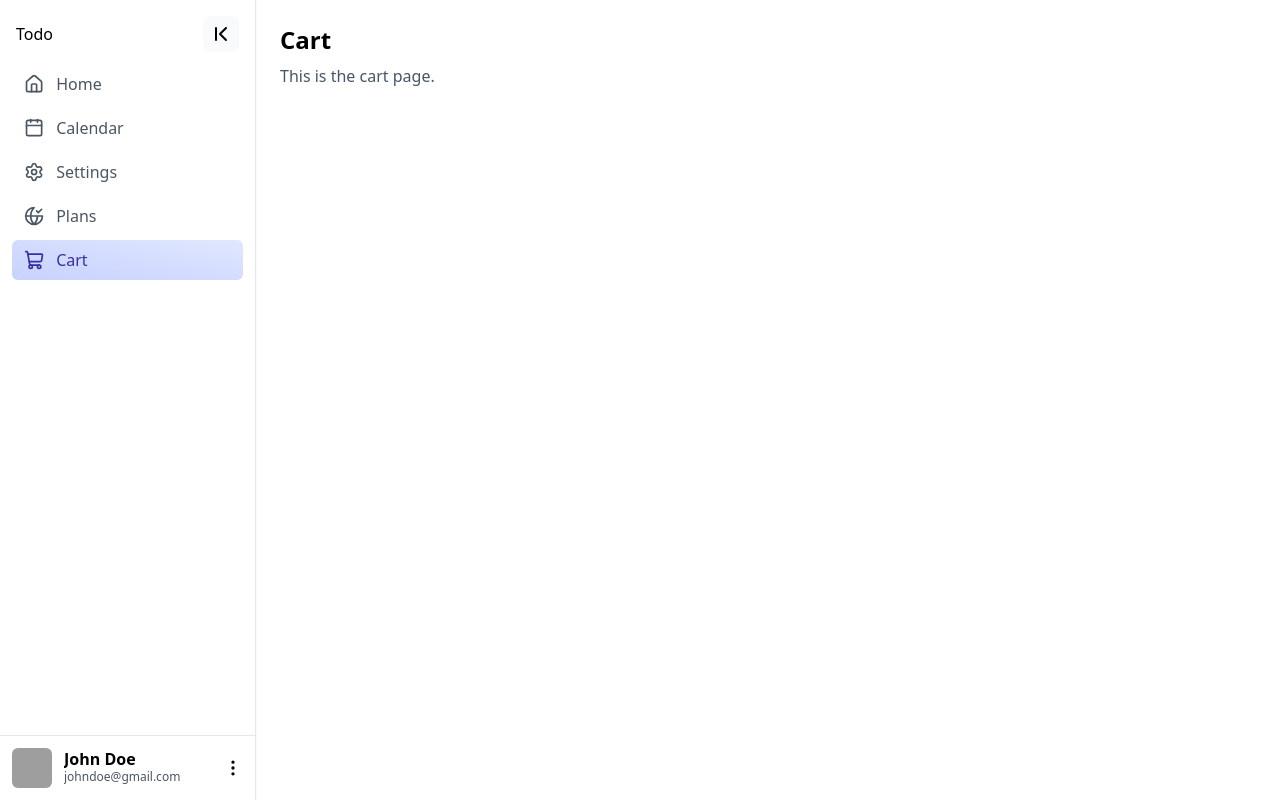
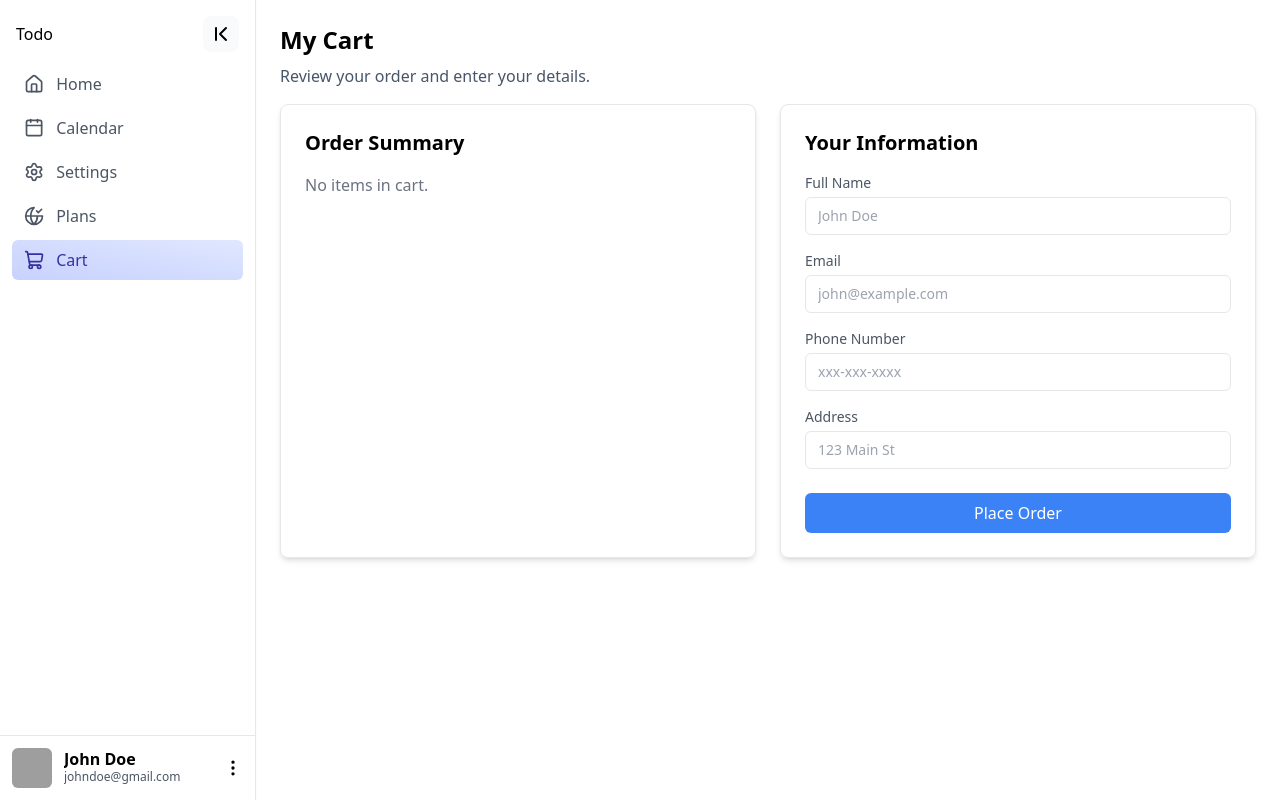
Before and after one commit to sriyuthyerramshetty-bot/DE-cognizant-project, a React (Vite) app: page /cart in a window 1280 px wide. Built offline with nearby package versions, Linux system fonts and the light colour scheme; grey boxes are pictures that could not be loaded.

Commit message:
Added TextAssets file, used for updating text on the site. Added CartContext file for the add to cart funcitonality. Modified styles on Cart Page and Plan Page.

```diff
--- a/src/App.jsx
+++ b/src/App.jsx
@@ -8,9 +8,11 @@ import CartPage from './pages/CartPage.jsx'
 import Sidebar, { SidebarItem } from './components/Sidebar.jsx'
 import { Home, Calendar, Settings, GlobeCheck, ShoppingCart } from 'lucide-react'
 import { plans } from './data/data.js'
+import { CartProvider } from './context/CartContext.jsx'
 
 function App() {
   return (
+    <CartProvider>
       <main className="App flex min-h-screen">
         <Sidebar>
           <SidebarItem icon={<Home />} text="Home" to="/" end />
@@ -30,6 +32,7 @@ function App() {
           </Routes>
         </section>
       </main>
+    </CartProvider>
   )
 }
 
--- /dev/null
+++ b/src/assets/TextAssets.json
@@ -0,0 +1,26 @@
+{
+    "CartPage": {
+        "title": "My Cart",
+        "subtitle": "Review your order and enter your details.",
+        "orderSummary": "Order Summary",
+        "emptyMessage": "No items in cart.",
+        "total": "Total"
+    },
+    "PlanPage": {
+        "title": "Plans",
+        "subtitle": "Find the plan you are looking for.",
+        "searchPlaceholder": "Search for plans...",
+        "addToCart": "Add to Cart",
+        "removeFromCart": "Remove from Cart",
+        "searchError": "No plans found. Try adjusting your search.",
+        "options": {
+            "all": "All",
+            "5G": "5G",
+            "Broadband": "Broadband",
+            "Mobile": "Mobile",
+            "Price": "Price",
+            "Speed": "Speed",
+            "Best Value": "Best Value"
+        }
+    }
+}
--- /dev/null
+++ b/src/context/CartContext.jsx
@@ -0,0 +1,25 @@
+import { createContext, useContext, useState } from 'react';
+
+const CartContext = createContext();
+
+export function CartProvider({ children }) {
+    const [cart, setCart] = useState([]);
+
+    const addToCart = (plan) => {
+        setCart((prev) => [...prev, plan]);
+    };
+
+    const removeFromCart = (planId) => {
+        setCart((prev) => prev.filter((p) => p.id !== planId));
+    };
+
+    return (
+        <CartContext.Provider value={{ cart, addToCart, removeFromCart }}>
+            {children}
+        </CartContext.Provider>
+    );
+}
+
+export function useCart() {
+    return useContext(CartContext);
+}
--- a/src/pages/CartPage.jsx
+++ b/src/pages/CartPage.jsx
@@ -1,11 +1,85 @@
+import { useCart } from '../context/CartContext.jsx'
+import TextAsset from '../assets/TextAssets.json'
+
 function CartPage() {
+    const { cart, removeFromCart } = useCart();
+    const total = cart.reduce((sum, plan) => {
+        return sum + parseFloat(plan.price.replace(/[^0-9.]/g, ''));
+    }, 0);
+
     return (
-        <>
-        <div className="p-6">
-            <h1 className="text-2xl font-semibold">Cart</h1>
-            <p className="mt-2 text-slate-600">This is the cart page.</p>
+        <div className="px-6">
+            {/* Header section */}
+            <div className="pt-6 pb-4">
+                <h1 className="text-2xl font-semibold">{TextAsset.CartPage.title}</h1>
+                <p className="mt-2 text-slate-600">{TextAsset.CartPage.subtitle}</p>
+            </div>
+
+            {/* Two column layout */}
+            <div className="flex gap-6">
+
+                {/* Order Summary box */}
+                <div className="flex-1 border rounded-lg shadow-md p-6 flex flex-col">
+                    <h2 className="text-xl font-semibold mb-4">{TextAsset.CartPage.orderSummary}</h2>
+                    <div className="flex flex-col gap-3 flex-1">
+                        {cart.length === 0 ? (
+                            <p className="text-gray-500">{TextAsset.CartPage.emptyMessage}</p>
+                        ) : (
+                            cart.map((plan) => (
+                                <div key={plan.id} className="flex items-center justify-between border-b pb-2">
+                                    <div>
+                                        <p className="font-medium">{plan.name}</p>
+                                        <p className="text-sm text-gray-500">{plan.type} · {plan.speed}</p>
+                                    </div>
+                                    <div className="flex items-center gap-3">
+                                        <span className="font-semibold">{plan.price}</span>
+                                        <button
+                                            onClick={() => removeFromCart(plan.id)}
+                                            className="text-red-500 hover:text-red-700 text-sm"
+                                        >
+                                            Remove
+                                        </button>
+                                    </div>
+                                </div>
+                            ))
+                        )}
+                    </div>
+                    {cart.length > 0 && (
+                        <div className="mt-4 pt-4 border-t flex justify-between items-center">
+                            <span className="font-semibold text-lg">Total</span>
+                            <span className="font-bold text-xl">${total.toFixed(2)}/mo</span>
+                        </div>
+                    )}
+                </div>
+
+                {/* User Information box */}
+                <div className="flex-1 border rounded-lg shadow-md p-6">
+                    <h2 className="text-xl font-semibold mb-4">Your Information</h2>
+                    <form className="flex flex-col gap-4">
+                        <div className="flex flex-col gap-1">
+                            <label className="text-sm text-gray-600">Full Name</label>
+                            <input type="text" placeholder="John Doe" className="border rounded-md px-3 py-2 text-sm outline-none focus:border-gray-400" />
+                        </div>
+                        <div className="flex flex-col gap-1">
+                            <label className="text-sm text-gray-600">Email</label>
+                            <input type="email" placeholder="john@example.com" className="border rounded-md px-3 py-2 text-sm outline-none focus:border-gray-400" />
+                        </div>
+                        <div className="flex flex-col gap-1">
+                            <label className="text-sm text-gray-600">Phone Number</label>
+                            <input type="" placeholder="xxx-xxx-xxxx" className="border rounded-md px-3 py-2 text-sm outline-none focus:border-gray-400" />
+                        </div>
+                        <div className="flex flex-col gap-1">
+                            <label className="text-sm text-gray-600">Address</label>
+                            <input type="text" placeholder="123 Main St" className="border rounded-md px-3 py-2 text-sm outline-none focus:border-gray-400" />
+                        </div>
+                        <button type="submit" className="mt-2 bg-blue-500 text-white py-2 px-4 rounded-md hover:bg-blue-600 transition-colors">
+                            Place Order
+                        </button>
+                    </form>
+                </div>
+
+            </div>
         </div>
-        </>
     )
 }
 
--- a/src/pages/PlanPage.jsx
+++ b/src/pages/PlanPage.jsx
@@ -1,7 +1,10 @@
 import { useState } from 'react';
 import { Wifi, Zap, Smartphone, Gauge, ShoppingCart } from 'lucide-react'
+import { useCart } from '../context/CartContext.jsx'
+import TextAsset from '../assets/TextAssets.json'
 
 function PlanPage({ plans }) {
+    const { cart, addToCart } = useCart();
 
     // State to hold the search input value
     const [searchInput, setSearchInput] = useState("");
@@ -43,16 +46,16 @@ function PlanPage({ plans }) {
         <>
             {/* Header section */}
             <div className="pt-6 pl-6 pr-6">
-                <h1 className="text-2xl font-semibold">Plans</h1>
+                <h1 className="text-2xl font-semibold">{TextAsset.PlanPage.title}</h1>
             </div>
 
             {/* Search and filter section */}
             <div className="flex items-center justify-between px-6 mb-4">
-                <p className="text-gray-600">Find the plan you are looking for</p>
+                <p className="text-gray-600">{TextAsset.PlanPage.subtitle}</p>
                 <div className="flex items-center gap-2">
                     <input
                         type="text"
-                        placeholder="Search plans..."
+                        placeholder={TextAsset.PlanPage.searchPlaceholder}
                         className="border p-2 rounded-lg"
                         value={searchInput}
                         onChange={(e) => setSearchInput(e.target.value)}
@@ -63,13 +66,13 @@ function PlanPage({ plans }) {
                         className="rounded-md border border-gray-300 bg-white px-3 py-2 text-sm text-gray-700 outline-none focus:border-gray-400"
                         aria-label="Task category"
                     >
-                        <option value="all">All</option>
-                        <option value="5G">5G</option>
-                        <option value="Broadband">Broadband</option>
-                        <option value="Mobile">Mobile</option>
-                        <option value="Price">Price</option>
-                        <option value="Speed">Speed</option>
-                        <option value="Best Value">Best Value</option>
+                        <option value="all">{TextAsset.PlanPage.options.all}</option>
+                        <option value="5G">{TextAsset.PlanPage.options['5G']}</option>
+                        <option value="Broadband">{TextAsset.PlanPage.options.Broadband}</option>
+                        <option value="Mobile">{TextAsset.PlanPage.options.Mobile}</option>
+                        <option value="Price">{TextAsset.PlanPage.options.Price}</option>
+                        <option value="Speed">{TextAsset.PlanPage.options.Speed}</option>
+                        <option value="Best Value">{TextAsset.PlanPage.options['Best Value']}</option>
                     </select>
                 </div>
             </div>
@@ -77,13 +80,13 @@ function PlanPage({ plans }) {
             {/* Display the plans in a grid layout */}
             <div className={filteredPlans.length === 0 ? "flex items-center justify-center h-64 px-6" : "grid grid-cols-3 gap-4 px-6"}>
                 {filteredPlans.length === 0 ? (
-                    <p className="text-center text-2xl text-black-600">No plans found. Try adjusting your search.</p>
+                    <p className="text-center text-2xl text-black-600">{TextAsset.PlanPage.searchError}</p>
                 ) : (
                     filteredPlans.map((plan) => (
                         <div key={plan.id} className="relative border p-4 rounded-lg shadow-md flex flex-col h-48 w-full overflow-hidden">
                             {plan.bestValue && (
                                 <div className="absolute top-0 right-0 w-16 h-16 overflow-hidden">
-                                    <div className="absolute top-0 right-0 w-0 h-0 border-t-[64px] border-l-[64px] border-t-green-500 border-l-transparent" />
+                                    <div className="absolute top-0 right-0 w-0 h-0 border-t-[64px] border-l-[64px] border-t-red-500 border-l-transparent" />
                                     <span className="absolute top-2 right-0.5 text-white text-[12px] font-bold text-center leading-tight w-8 rotate-45 block">Best Value</span>
                                 </div>
                             )}
@@ -100,11 +103,19 @@ function PlanPage({ plans }) {
                             </div>
                             <div className="flex items-baseline justify-between gap-1 mt-auto">
                                 <div className="flex items-baseline gap-1">
-                                    <span className="text-4xl text-red-500 font-bold">{plan.price.split('/')[0]}</span>
+                                    <span className="text-4xl text-black-500 font-bold">{plan.price.split('/')[0]}</span>
                                     <span className="text-sm">/{plan.price.split('/')[1]}</span>
                                 </div>
-                                <button className="bg-red-500 text-white py-1 px-3 rounded hover:bg-red-600 transition-colors flex items-center gap-1 text-sm">
-                                    Add to Cart <ShoppingCart size={14} />
+                                <button
+                                    onClick={() => addToCart(plan)}
+                                    disabled={cart.some((p) => p.id === plan.id)}
+                                    className={`py-1 px-3 rounded transition-colors flex items-center gap-1 text-sm text-white ${
+                                        cart.some((p) => p.id === plan.id)
+                                            ? 'bg-gray-400 cursor-not-allowed'
+                                            : 'bg-red-500 hover:bg-red-600'
+                                    }`}
+                                >
+                                    {cart.some((p) => p.id === plan.id) ? 'Added' : 'Add to Cart'} <ShoppingCart size={14} />
                                 </button>
                             </div>
                         </div>
```
Also changed, not shown: vite.config.js (line endings or trailing spaces). Lines whose indentation alone changed are shown as unchanged.
